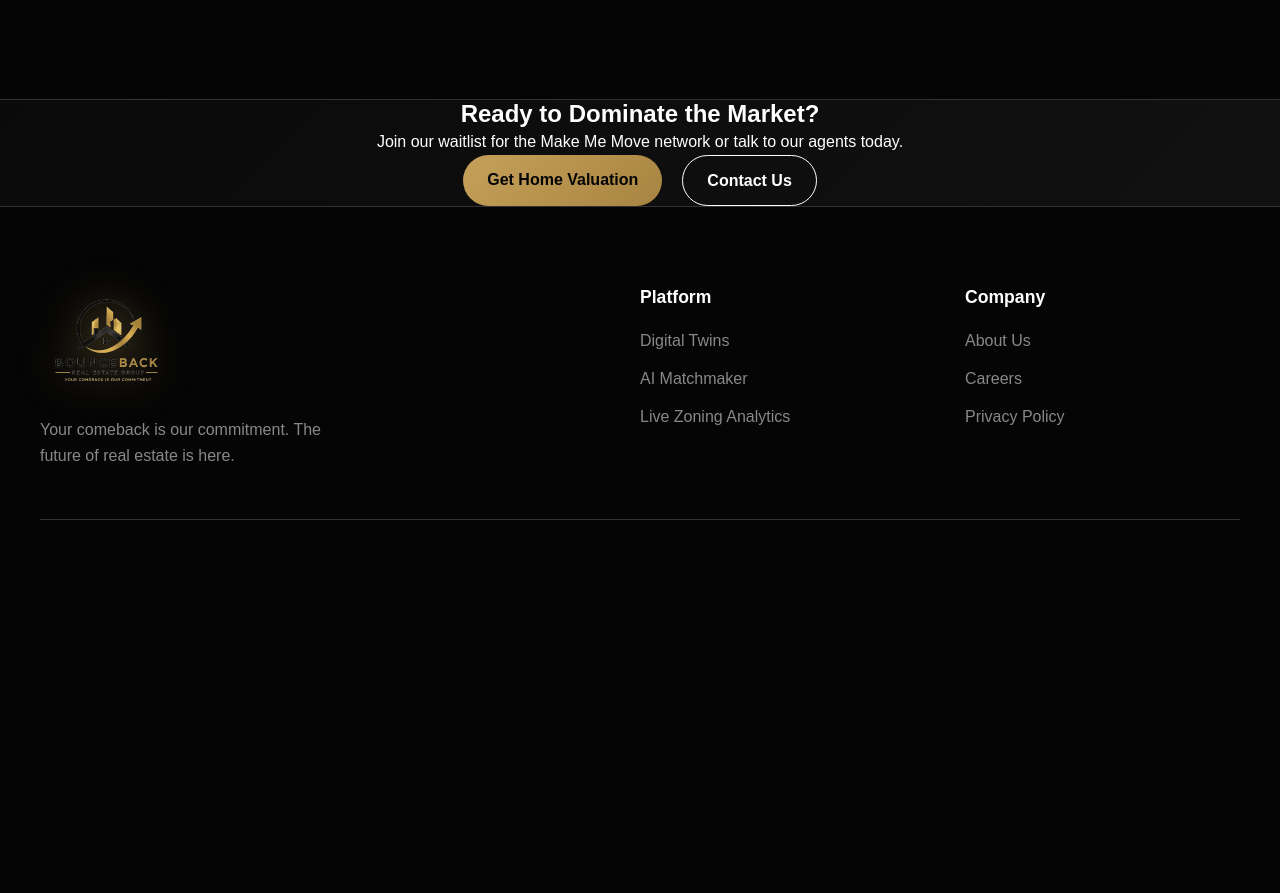
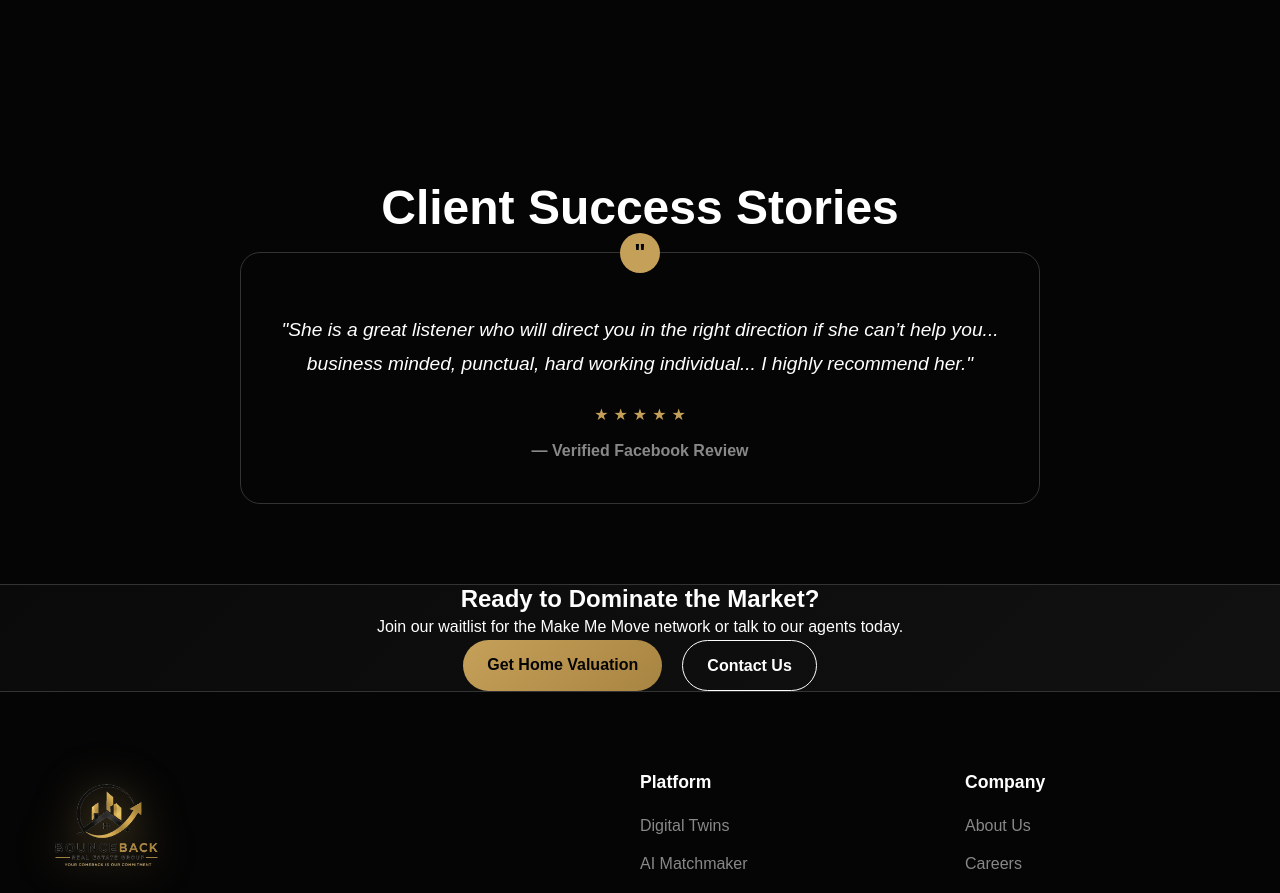
Before and after one commit to kdef2012/bounceback-real-estate, a Next.js app: page / in a window 1280 px wide. Shown: the part 2433-3326 px from the top of the page. Before the commit the page ends 3023 px from the top, so only its background shows below. Built offline with nearby package versions, Linux system fonts and the light colour scheme.

Commit message:
Add Testimonial to homepage and update About Us bio text

```diff
--- a/app/about/page.js
+++ b/app/about/page.js
@@ -15,7 +15,7 @@ export default function AboutPage() {
           <div>
             <h2 style={{ color: 'var(--clr-white)', marginBottom: '20px', fontSize: '2.5rem' }}>Pioneering the Future of Real Estate</h2>
             <p style={{ color: 'var(--clr-gray)', lineHeight: '1.8', marginBottom: '20px', fontSize: '1.1rem' }}>
-              At Bounceback Real Estate Group, we believe that finding a home shouldn't be a transaction—it should be a transformation. Founded with the vision to strip away the opacity of traditional real estate, we leverage cutting-edge AI and data analytics to empower our clients.
+              At Bounceback Real Estate Group, we pride ourselves on delivering an unparalleled real estate experience built on trust, punctuality, and hard work. We are deeply committed to listening to your unique needs, answering your questions honestly, and guiding you in the right direction. Whether you're buying your first home or selling a luxury property, our dedicated approach ensures a seamless and successful journey.
             </p>
             <p style={{ color: 'var(--clr-gray)', lineHeight: '1.8', marginBottom: '30px', fontSize: '1.1rem' }}>
               Whether you are buying your first home, securing a luxury penthouse, or seeking off-market investment opportunities, our revolutionary platform and dedicated team ensure you always have the upper hand.
--- a/app/page.js
+++ b/app/page.js
@@ -100,6 +100,20 @@ export default function Home() {
         </div>
       </section>
 
+      <section id="testimonials" className="section-container bg-dark" style={{ textAlign: 'center', padding: '80px 20px' }}>
+        <h2 className="section-title">Client Success Stories</h2>
+        <div style={{ maxWidth: '800px', margin: '0 auto', background: 'var(--clr-black)', padding: '40px', borderRadius: '20px', border: '1px solid var(--clr-border)', position: 'relative' }}>
+          <div style={{ position: 'absolute', top: '-20px', left: '50%', transform: 'translateX(-50%)', background: 'var(--clr-gold)', color: 'var(--clr-black)', width: '40px', height: '40px', borderRadius: '50%', display: 'flex', alignItems: 'center', justifyContent: 'center', fontSize: '24px', fontWeight: 'bold' }}>"</div>
+          <p style={{ color: 'var(--clr-white)', fontSize: '1.2rem', lineHeight: '1.8', fontStyle: 'italic', marginBottom: '20px', marginTop: '20px' }}>
+            "She is a great listener who will direct you in the right direction if she can’t help you... business minded, punctual, hard working individual... I highly recommend her."
+          </p>
+          <div style={{ display: 'flex', justifyContent: 'center', gap: '5px', color: 'var(--clr-gold)', marginBottom: '10px' }}>
+            <span>★</span><span>★</span><span>★</span><span>★</span><span>★</span>
+          </div>
+          <p style={{ color: 'var(--clr-gray)', fontWeight: 'bold' }}>— Verified Facebook Review</p>
+        </div>
+      </section>
+
       <section className="cta-section">
         <div className="cta-content">
           <h2>Ready to Dominate the Market?</h2>
```
